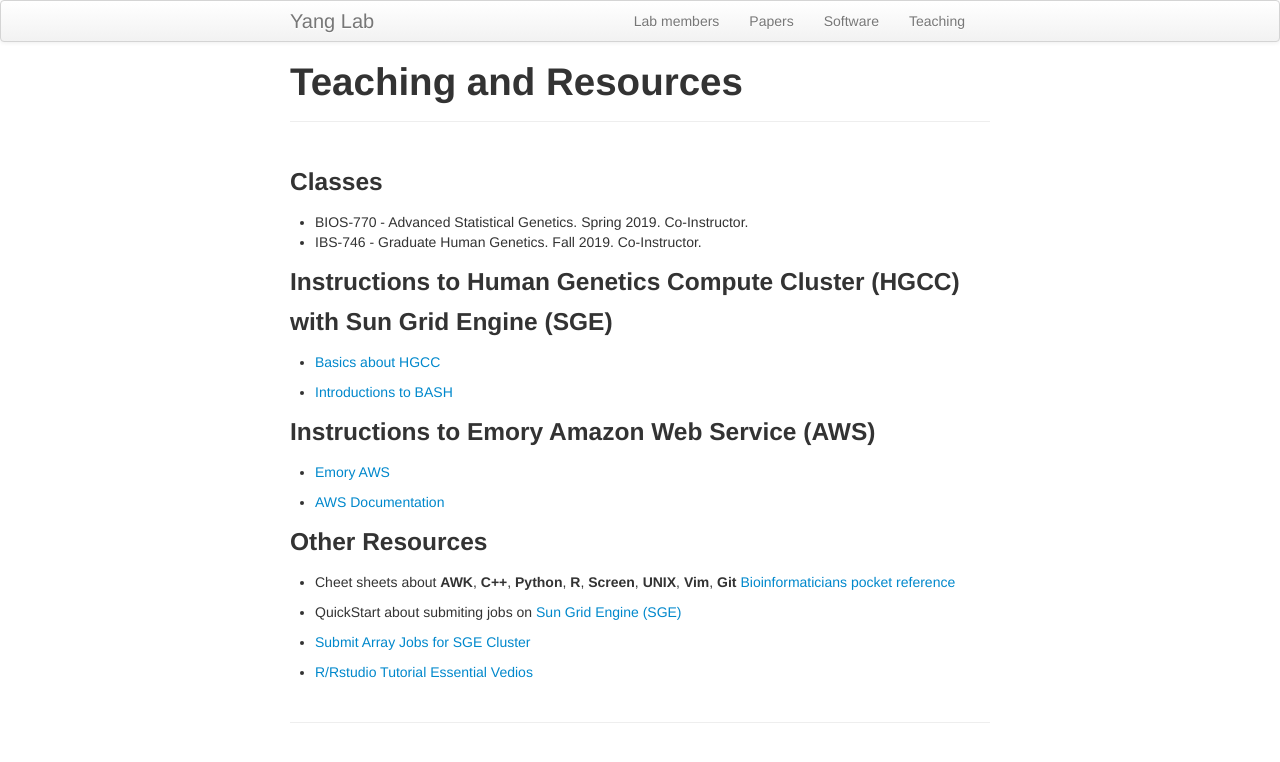
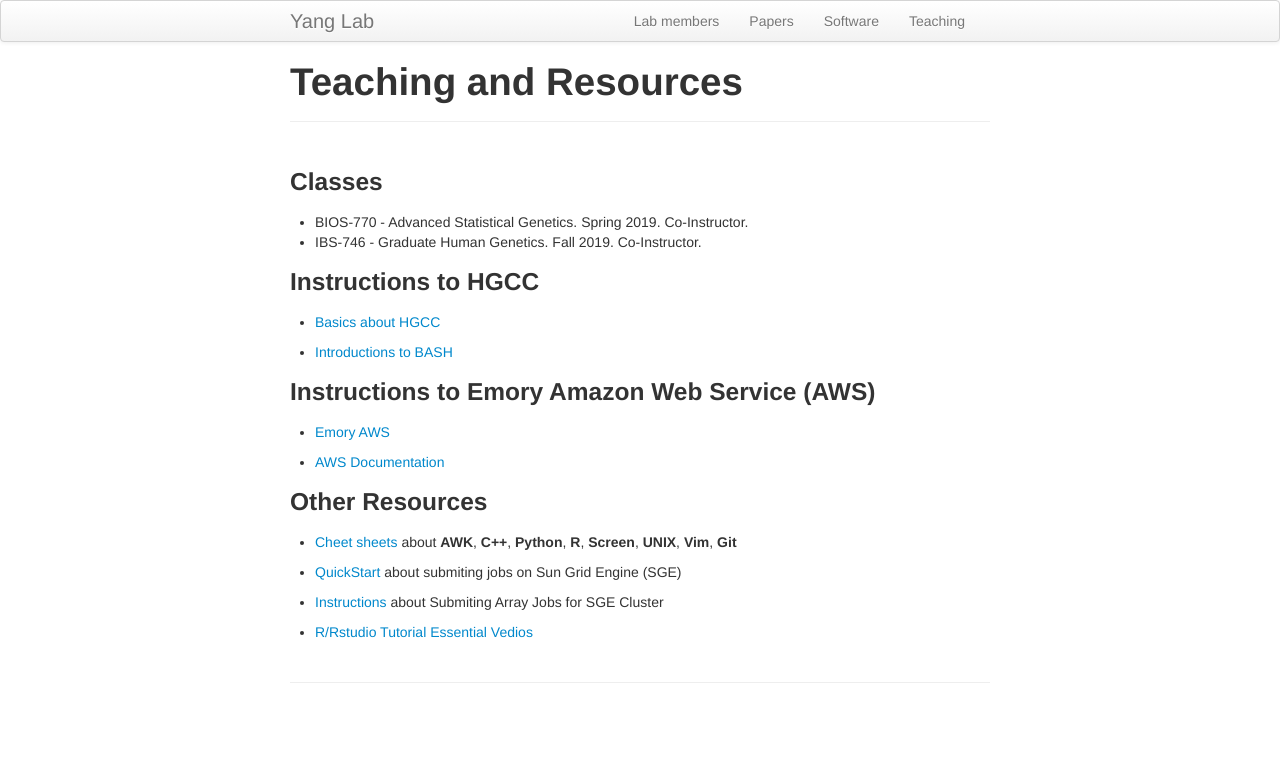
Before and after one commit to yanglab-emory/yanglab-emory.github.io, a Jekyll site: the page built from pages/teaching.md, in a window 1280 px wide. Shown: the top 762 px of the page. Built offline with Jekyll 4.4.1, drawn with Linux system fonts in a browser that asks for light colours.

Commit message:
update_02/2020

```diff
--- a/pages/teaching.md
+++ b/pages/teaching.md
@@ -9,7 +9,7 @@ title: "Teaching and Resources"
 * IBS-746 - Graduate Human Genetics. Fall 2019. Co-Instructor.
 
 
-### Instructions to Human Genetics Compute Cluster (HGCC) with Sun Grid Engine (SGE)
+### Instructions to HGCC
 
 * [Basics about HGCC](https://github.com/yanglab-emory/yanglab-emory.github.io/tree/master/assets/HGCC.pdf)
 
@@ -25,10 +25,10 @@ title: "Teaching and Resources"
 
 
 ### Other Resources
-* Cheet sheets about **AWK**, **C++**, **Python**, **R**, **Screen**, **UNIX**, **Vim**, **Git** [Bioinformaticians pocket reference](https://infoplatter.wordpress.com/2014/04/06/bioinformaticians-pocket-reference/)
+* [Cheet sheets](https://infoplatter.wordpress.com/2014/04/06/bioinformaticians-pocket-reference/) about **AWK**, **C++**, **Python**, **R**, **Screen**, **UNIX**, **Vim**, **Git**
 
-* QuickStart about submiting jobs on [Sun Grid Engine (SGE)](http://star.mit.edu/cluster/docs/0.92rc2/guides/sge.html)
+* [QuickStart](http://star.mit.edu/cluster/docs/0.92rc2/guides/sge.html) about submiting jobs on Sun Grid Engine (SGE)
 
-* [Submit Array Jobs for SGE Cluster](https://github.com/yanglab-emory/yanglab-emory.github.io/tree/master/assets/ArrayJob.pdf)
+* [Instructions](https://github.com/yanglab-emory/yanglab-emory.github.io/tree/master/assets/ArrayJob.pdf) about Submiting Array Jobs for SGE Cluster
 
 * [R/Rstudio Tutorial Essential Vedios](https://resources.rstudio.com/)
```
